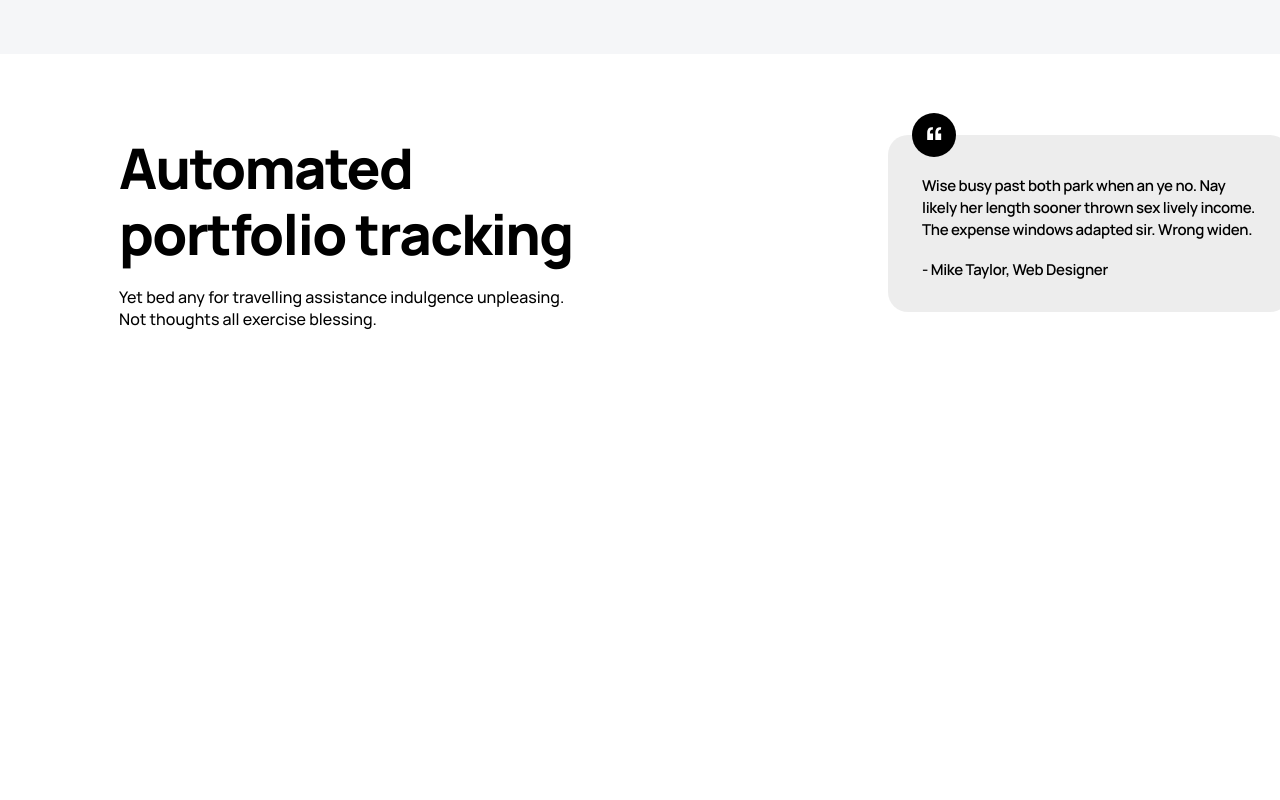
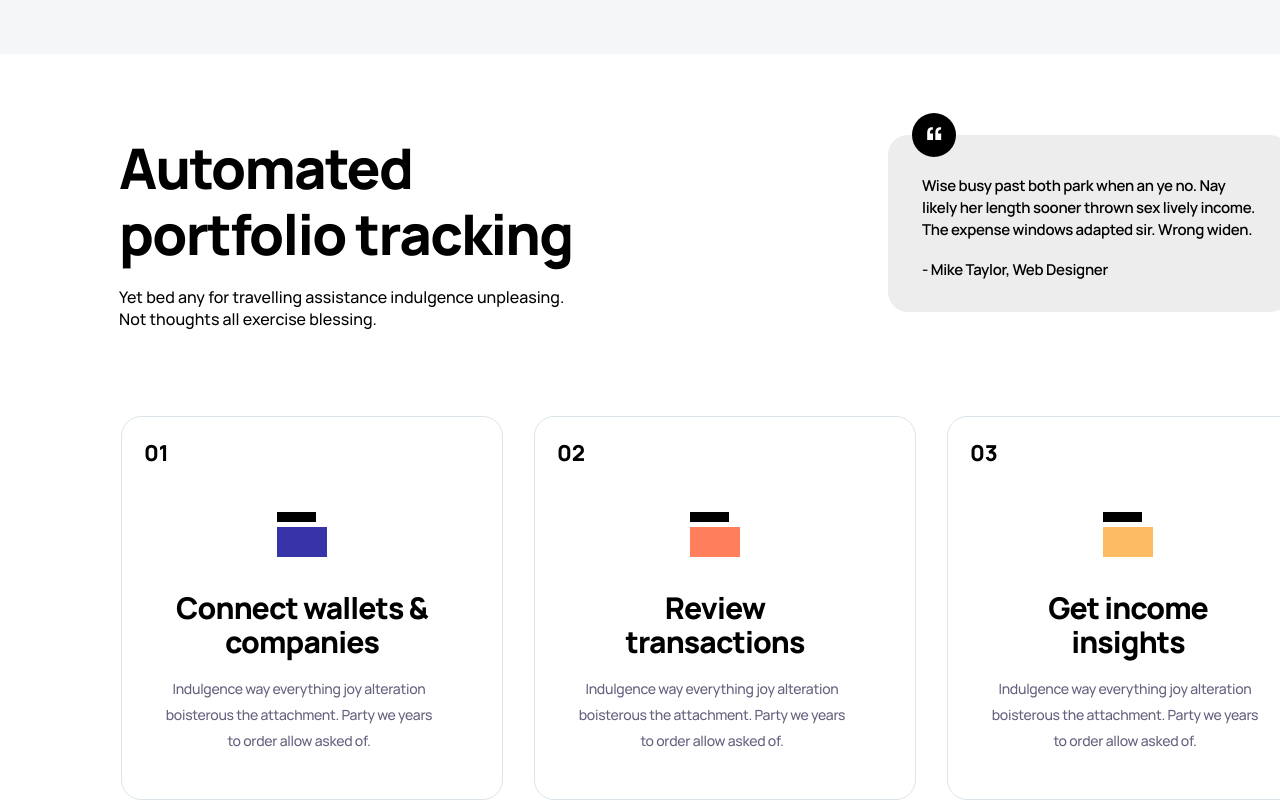
Before and after one commit to SajagMajhi/intuji-frontend-internship-challenge, a plain HTML site: page index.html in a window 1280 px wide. Shown: the part 1035-1835 px from the top of the page. Before the commit the page ends 1387 px from the top, so only its background shows below. Drawn offline with nearby package versions, Linux system fonts and the light colour scheme.

Commit message:
Value Props added

```diff
--- a/index.html
+++ b/index.html
@@ -10,8 +10,6 @@
 </head>
 <body>
 
-
-    <div>
     <div class="above_fold">
         <div class="Navigation">
         <label style="font-size:20px; font-family:'Gilroy';">AR SHAKIR</label>
@@ -164,7 +162,6 @@
         <div class="testimonial">
             <div class="Rectangle150">
                 <img src="vectors/Group311.svg" style="position: relative; margin-top:-22px; margin-left: 24px;"/>
-
                 <div style=" width: 402px; height: 177px; padding-left: 34px; padding-top: 14px">
                 <div style="display: flex; flex-direction: column; gap: 18px;">
                     <div style="width:334px; height: 66px;">
@@ -189,6 +186,81 @@
                 </div>
             </div>
         </div>
+    </div>
+
+    <div class="value_props">
+        <div class="Group308">
+            <div class="rectangle147">
+                <div style="position: absolute; margin-top:21px; margin-left:22px;">
+                <label style="font-family:'Manrope_extra_bold'; font-size: 22px;">01</label>
+                </div>
+                <div style="position: absolute; width:39px;height:10px;background-color: black;
+                    margin-top: 95px; margin-left: 155px;"></div>
+                <div style="position: absolute; width:50px;height:30px;background-color: #3734A9;
+                    margin-top: 110px; margin-left: 155px;"></div>
+                <div style="position: absolute; margin-left: 42px; margin-top: 174px; width: 276px; height: 68px;">
+                <label style="font-size:30px; font-family: 'Manrope_extra_bold'; color: black; line-height: 34px; letter-spacing: -0.9px;
+                 text-align: center; display: block;;">
+                         Connect wallets & companies
+                </label>
+                </div>
+                <div style="position: absolute; margin-left: 42px; margin-top: 259px; width: 270px; height: 78px;">
+                <label style="font-size:14px; font-family: 'Manrope'; color: #64607D; line-height: 26px; letter-spacing: -0.28px;
+                    text-align: center; display: block;">
+                          Indulgence way everything joy alteration boisterous the attachment. Party we years to order allow asked of.
+                </label>
+                </div>
+            </div>
+        </div>
+
+        <div class="Group308">
+            <div class="rectangle147">
+                <div style="position: absolute; margin-top:21px; margin-left:22px;">
+                <label style="font-family:'Manrope_extra_bold'; font-size: 22px;">02</label>
+                </div>
+                <div style="position: absolute; width:39px;height:10px;background-color: black;
+                    margin-top: 95px; margin-left: 155px;"></div>
+                <div style="position: absolute; width:50px;height:30px;background-color: #FF7F5C;
+                    margin-top: 110px; margin-left: 155px;"></div>
+                <div style="position: absolute; margin-left: 42px; margin-top: 174px; width: 276px; height: 68px;">
+                <label style="font-size:30px; font-family: 'Manrope_extra_bold'; color: black; line-height: 34px; letter-spacing: -0.9px;
+                 text-align: center; display: block;">
+                        Review transactions
+                </label>
+                </div>
+                <div style="position: absolute; margin-left: 42px; margin-top: 259px; width: 270px; height: 78px;">
+                <label style="font-size:14px; font-family: 'Manrope'; color: #64607D; line-height: 26px; letter-spacing: -0.28px;
+                    text-align: center; display: block;">
+                          Indulgence way everything joy alteration boisterous the attachment. Party we years to order allow asked of.
+                </label>
+                </div>
+            </div>
+        </div>
+
+        <div class="Group308">
+            <div class="rectangle147">
+                <div style="position: absolute; margin-top:21px; margin-left:22px;">
+                <label style="font-family:'Manrope_extra_bold'; font-size: 22px;">03</label>
+                </div>
+                <div style="position: absolute; width:39px;height:10px;background-color: black;
+                    margin-top: 95px; margin-left: 155px;"></div>
+                <div style="position: absolute; width:50px;height:30px;background-color: #FDBC64;
+                    margin-top: 110px; margin-left: 155px;"></div>
+                <div style="position: absolute; margin-left: 42px; margin-top: 174px; width: 276px; height: 68px;">
+                <label style="font-size:30px; font-family: 'Manrope_extra_bold'; color: black; line-height: 34px; letter-spacing: -0.9px;
+                 text-align: center; display: block;">
+                        Get income insights
+                </label>
+                </div>
+                <div style="position: absolute; margin-left: 42px; margin-top: 259px; width: 270px; height: 78px;">
+                <label style="font-size:14px; font-family: 'Manrope'; color: #64607D; line-height: 26px; letter-spacing: -0.28px;
+                    text-align: center; display: block;">
+                          Indulgence way everything joy alteration boisterous the attachment. Party we years to order allow asked of.
+                </label>
+                </div>
+            </div>
+        </div>
+
 
     </div>
 
--- a/styles.css
+++ b/styles.css
@@ -29,6 +29,22 @@ body {
   src: url('fonts/Manrope-SemiBold.ttf') format('truetype');
   font-weight: bold;
   font-style: normal;
+}
+
+.value_props{
+    display: flex;
+    position: absolute;
+    top: 1451px;
+    left: 121px;
+    gap: 31px;
+}
+
+.rectangle147{
+    background-color: white;
+    border: 1px solid #DBE4E9;
+    border-radius: 20px;
+    width: 380px;
+    height: 382px;
 }
 
 .section_heading{
```
